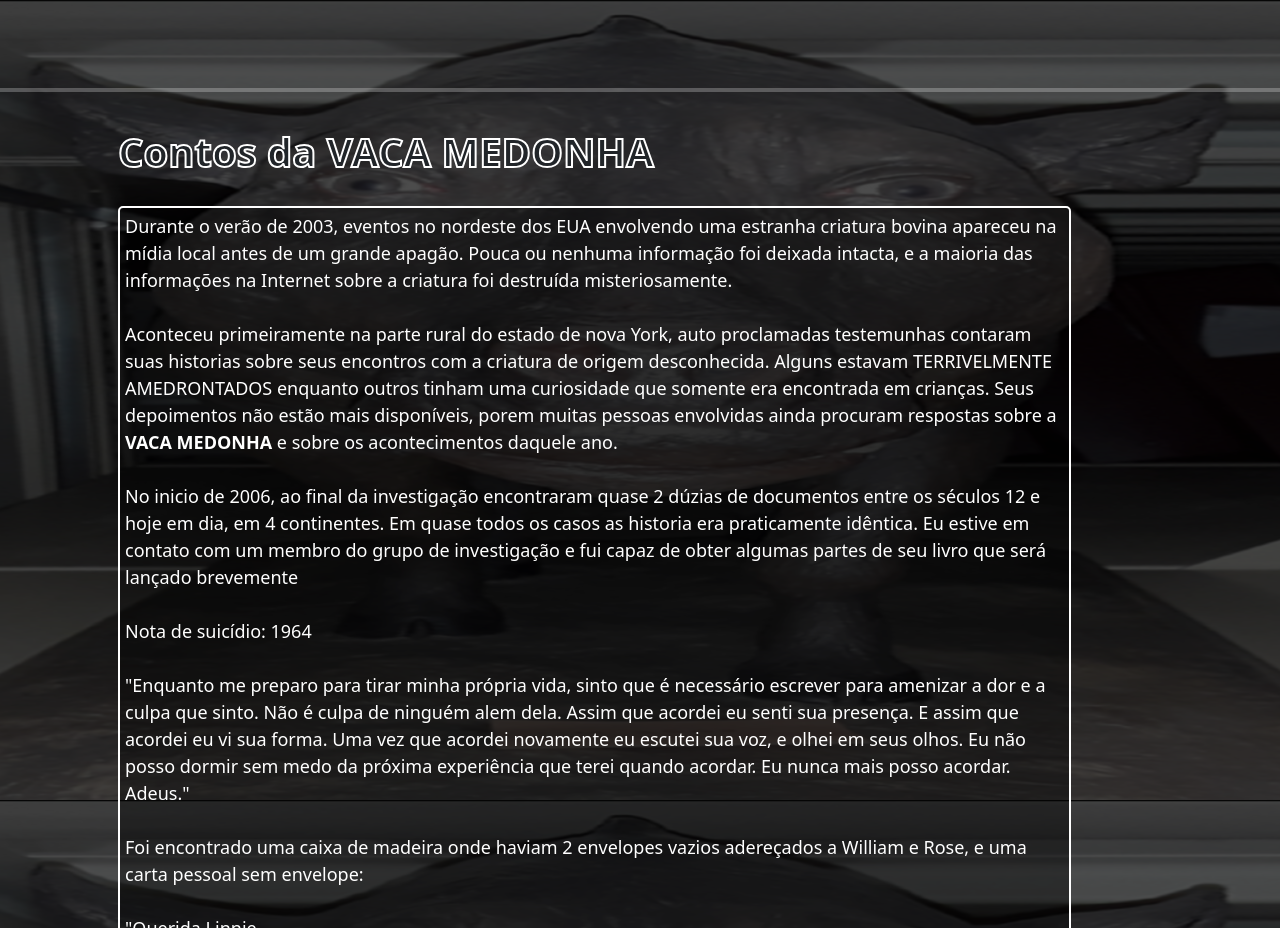
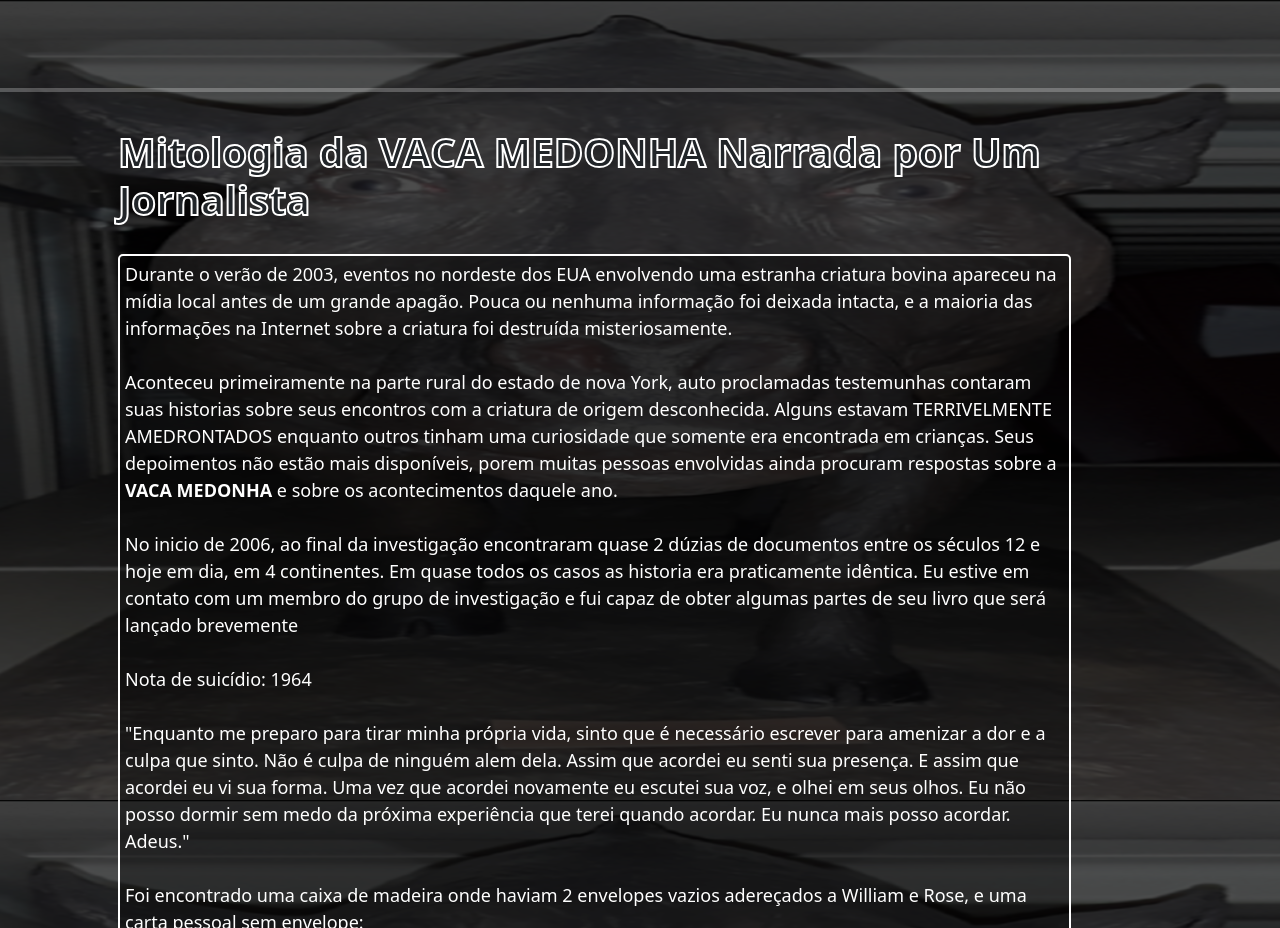
Before and after one commit to MarceloHenriqueKaras/Template, a plain HTML site: page index.html in a window 1280 px wide. Shown: the part 2400-3328 px from the top of the page. Drawn offline with nearby package versions, Linux system fonts and the light colour scheme.

Commit message:
Update index.html

```diff
--- a/index.html
+++ b/index.html
@@ -72,7 +72,7 @@
             <div class="container px-4 px-lg-5">
                 <div class="row gx-4 gx-lg-5">
                     <div class="col-lg-11">
-                        <h1>Contos da <strong>VACA MEDONHA</strong> </h1>
+                        <h1>Mitologia da <strong>VACA MEDONHA</strong> Narrada por Um Jornalista</h1>
                         <p style="margin-top: 30px; margin-bottom: 50px;">Durante o verão de 2003, eventos no nordeste dos EUA envolvendo uma estranha criatura bovina apareceu na mídia local antes de um grande apagão. Pouca ou nenhuma informação foi deixada intacta, e a maioria das informações na Internet sobre a criatura foi destruída misteriosamente.
                             <br>
                             <br>
```
